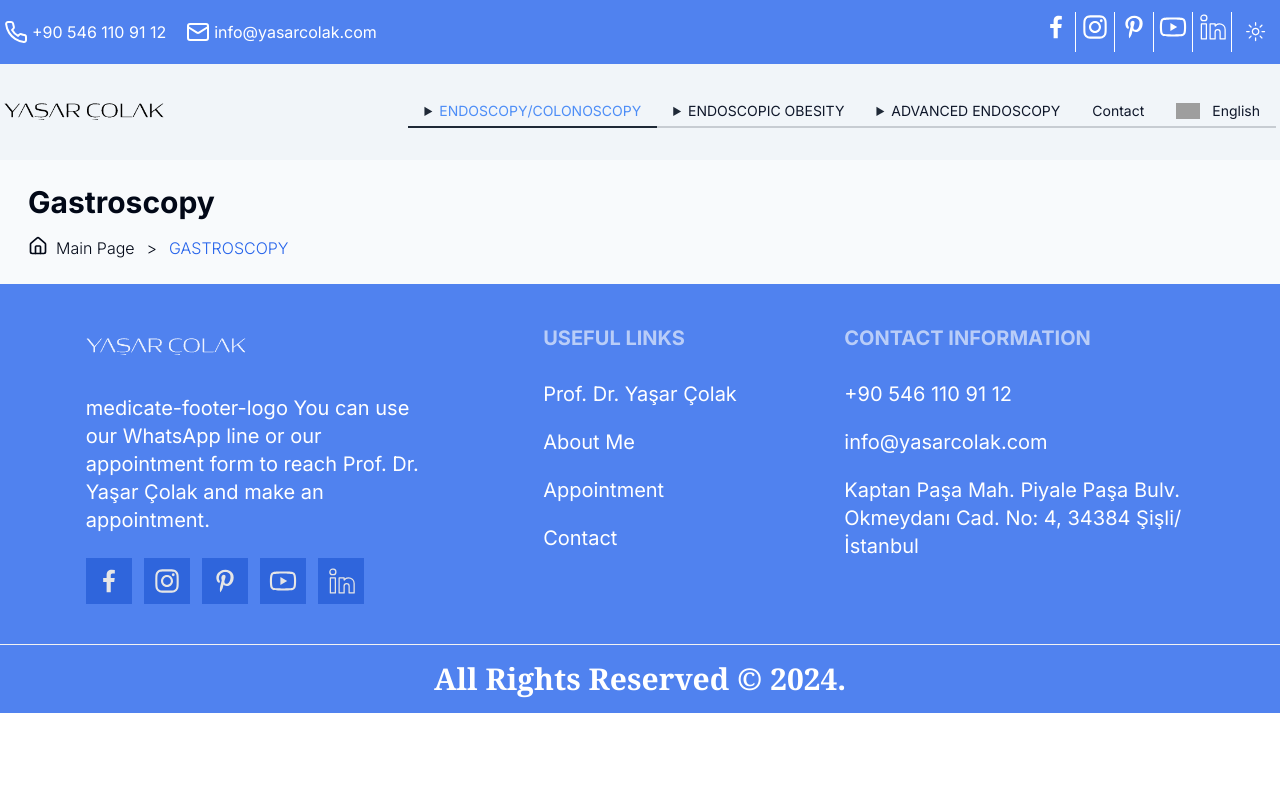
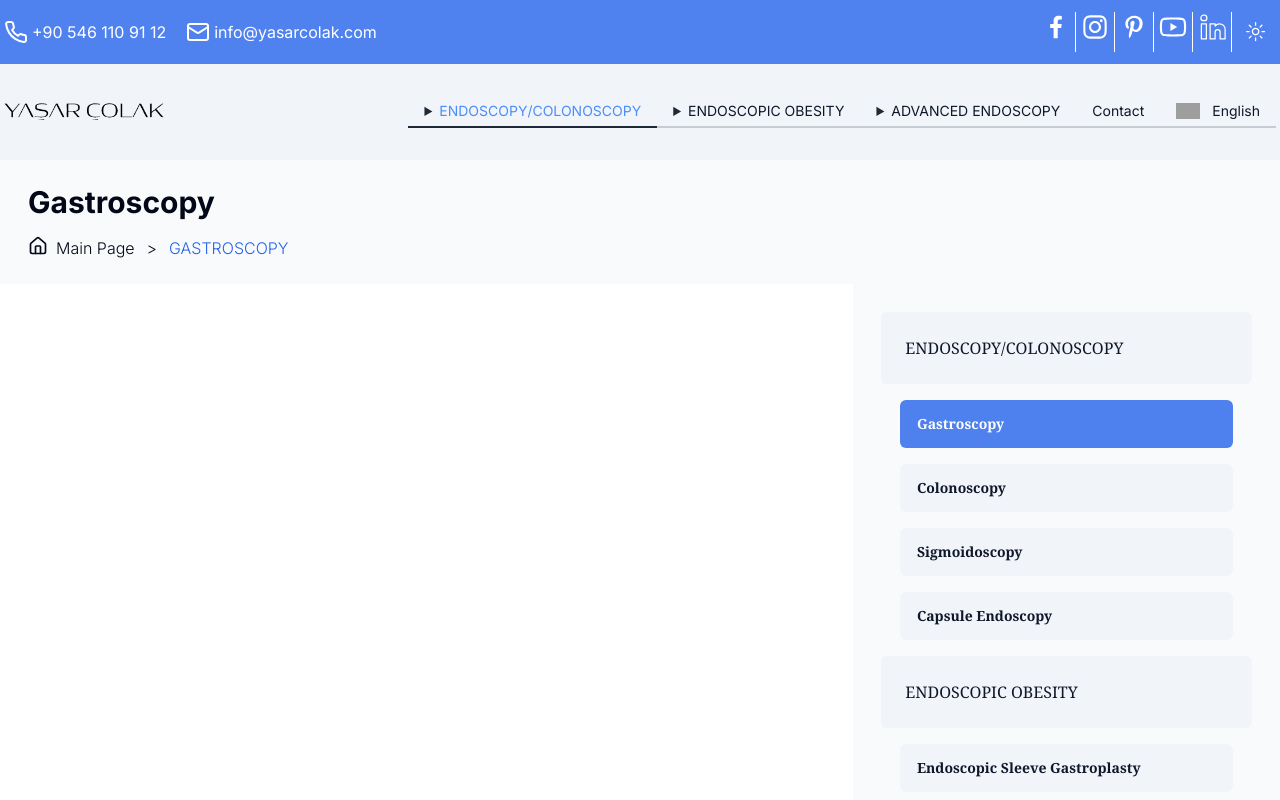
Before and after one commit to Ahmad-Hanki/yasarcolak, a Next.js app: page /en/gastroskopi in a window 1280 px wide. Shown: the top 800 px of the page. Built offline with nearby package versions, Linux system fonts and the light colour scheme; grey boxes are pictures that could not be loaded.

Commit message:
side nav

```diff
--- a/messages/tr.json
+++ b/messages/tr.json
@@ -99,6 +99,4 @@
     "contact3":"Kaptan Paşa Mah. Piyale Paşa Bulv. Okmeydanı Cad. No: 4, 34384 Şişli/İstanbul",
     "copyRights": "2024 © Tüm Hakları Saklıdır"
   }
-
-
 }
--- /dev/null
+++ b/src/app/[locale]/gastroskopi/GastroskopiClient.tsx
@@ -0,0 +1,12 @@
+import SideNav from "@/components/SideNav"
+
+const GastroskopiClient = () => {
+  return (
+    <div className="flex flex-col lg:flex-row ">
+        <div className="flex-1 lg:w-4/6"></div>
+        <SideNav />
+    </div>
+  )
+}
+
+export default GastroskopiClient
--- a/src/app/[locale]/gastroskopi/page.tsx
+++ b/src/app/[locale]/gastroskopi/page.tsx
@@ -1,5 +1,6 @@
 import SecHero from "@/components/SecHero";
 import { useLocale } from "next-intl";
+import GastroskopiClient from "./GastroskopiClient";
 
 const page = () => {
   return (
@@ -8,6 +9,9 @@ const page = () => {
         title={useLocale() == "tr" ? "Gastroskopi" : "Gastroscopy"}
         path={useLocale() == "tr" ? "GASTROSKOPİ" : "GASTROSCOPY"}
       />
+      <div>
+        <GastroskopiClient/>
+      </div>
     </div>
   );
 };
--- /dev/null
+++ b/src/components/NavCard.tsx
@@ -0,0 +1,32 @@
+"use client";
+import { cn } from "@/lib/utils";
+import Link from "next/link";
+import { usePathname } from "next/navigation";
+
+type NavCardProps = {
+  title: string;
+  href: string;
+};
+
+const NavCard = ({ href, title }: NavCardProps) => {
+  const pathname = usePathname();
+  return (
+    <div
+      className={cn(
+        "rounded-md bg-secondary text-secondary-foreground w-[90%] h-[90%] mx-auto",
+        pathname.includes(href) ? "bg-primary/80 text-white" : "",
+        href === "#" ? "w-full h-full" : ""
+      )}
+    >
+      {href == "#" ? (
+        <p className="font-serif p-6 text-center lg:text-start">{title}</p>
+      ) : (
+        <Link href={href} className="font-serif btn btn-ghost w-full flex justify-center items-center lg:justify-start">
+          {title}
+        </Link>
+      )}
+    </div>
+  );
+};
+
+export default NavCard
--- a/src/components/SideNav.tsx
+++ b/src/components/SideNav.tsx
@@ -0,0 +1,55 @@
+import { useTranslations } from "next-intl";
+import NavCard from "./NavCard";
+
+const SideNav = () => {
+  const navOne = useTranslations("navOne");
+  const navTow = useTranslations("navTow");
+  const navThree = useTranslations("navThree");
+
+  const navItems = [];
+
+  // NavOne
+  navItems.push({ title: navOne("title"), href: "#" });
+  navItems.push({ title: navOne("link1"), href: "/gastroskopi" });
+  navItems.push({ title: navOne("link2"), href: "/kolonoskopi" });
+  navItems.push({ title: navOne("link3"), href: "/sigmoidoskopi" });
+  navItems.push({ title: navOne("link4"), href: "/kapsul-endoskopi" });
+
+  // NavTwo
+  navItems.push({ title: navTow("title"), href: "#" });
+  navItems.push({ title: navTow("link1"), href: "/endoskopik-mide-kucultme" });
+  navItems.push({ title: navTow("link2"), href: "/mide-balonu" });
+
+  // NavThree
+  navItems.push({ title: navThree("title"), href: "#" });
+  navItems.push({ title: navThree("link2"), href: "/poem" });
+  navItems.push({ title: navThree("link3"), href: "/ercp" });
+  navItems.push({ title: navThree("link4"), href: "/eus" });
+  navItems.push({ title: navThree("link5"), href: "/emr" });
+  navItems.push({ title: navThree("link6"), href: "/esd" });
+  navItems.push({ title: navThree("link7"), href: "/eftr" });
+  navItems.push({ title: navThree("link8"), href: "/endoskopik-stent-uygulamalari" });
+  navItems.push({ title: navThree("link9"), href: "/peg" });
+  navItems.push({ title: navThree("link10"), href: "/argon-plazma-koagulasyon" });
+
+  //nav three link 1
+  navItems.push({ title: navThree("link1Title"), href: "#" }); // Title for link1
+  navItems.push({ title: navThree("link1Link1"), href: "/arma" }); // Child link1
+  navItems.push({ title: navThree("link1Link2"), href: "/endoskopik-fundoplikasyon" }); // Child link2
+  navItems.push({ title: navThree("link1Link3"), href: "/stretta" }); // Child link3
+  navItems.push({ title: navThree("link1Link4"), href: "/ph-metre" }); // Child link4
+  navItems.push({ title: navThree("link1Link5"), href: "/ozofagus-manometrisi" }); // Child link5
+  console.log(navItems);
+
+  return (
+    <div className="lg:w-2/6 bg-secondary/50 dark:bg-secondary/70 w-full">
+      <div className="flex flex-col gap-4 w-full p-7">
+        {navItems.map((nav, i) => (
+          <NavCard key={i} href={nav.href} title={nav.title} />
+        ))}
+      </div>
+    </div>
+  );
+};
+
+export default SideNav;
```
